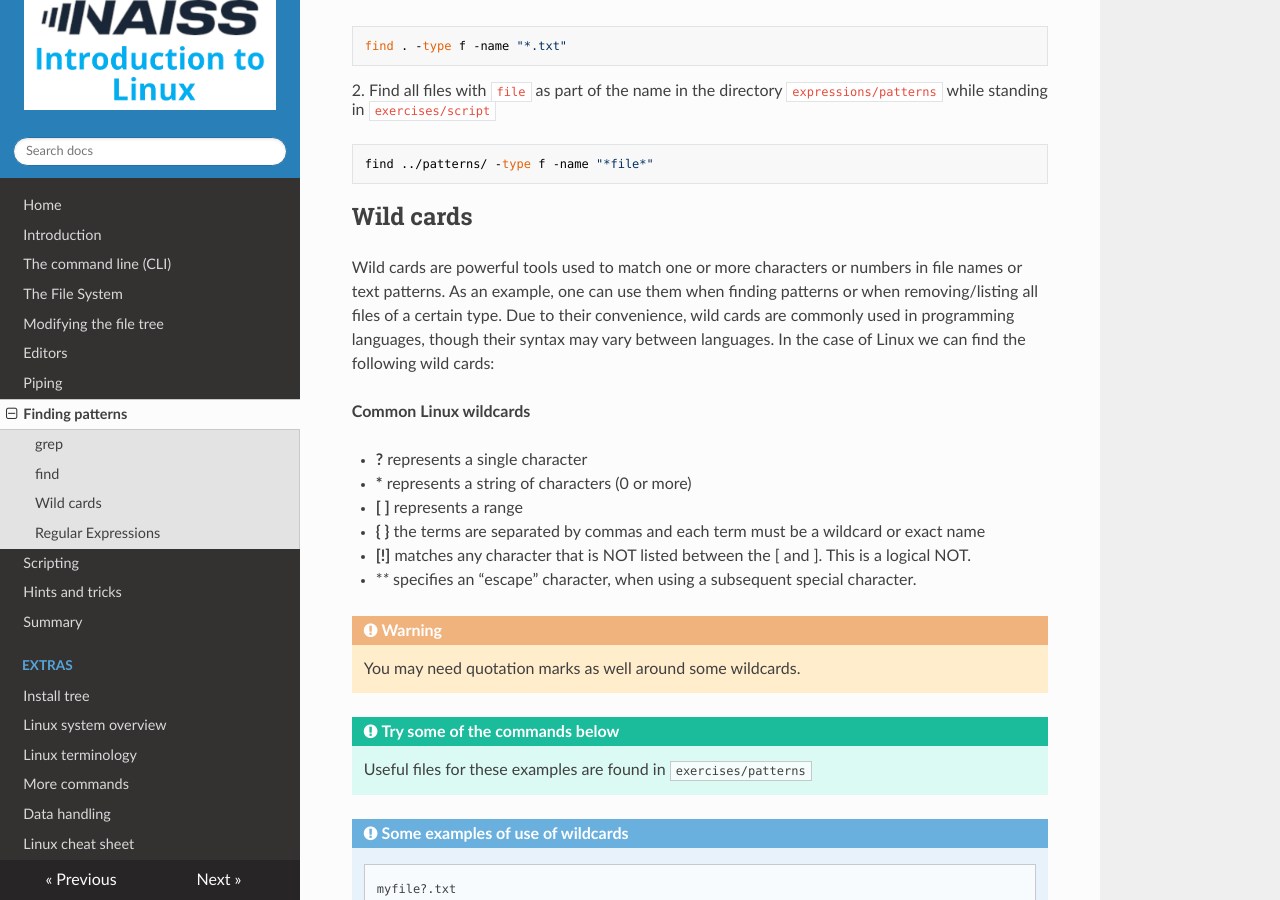
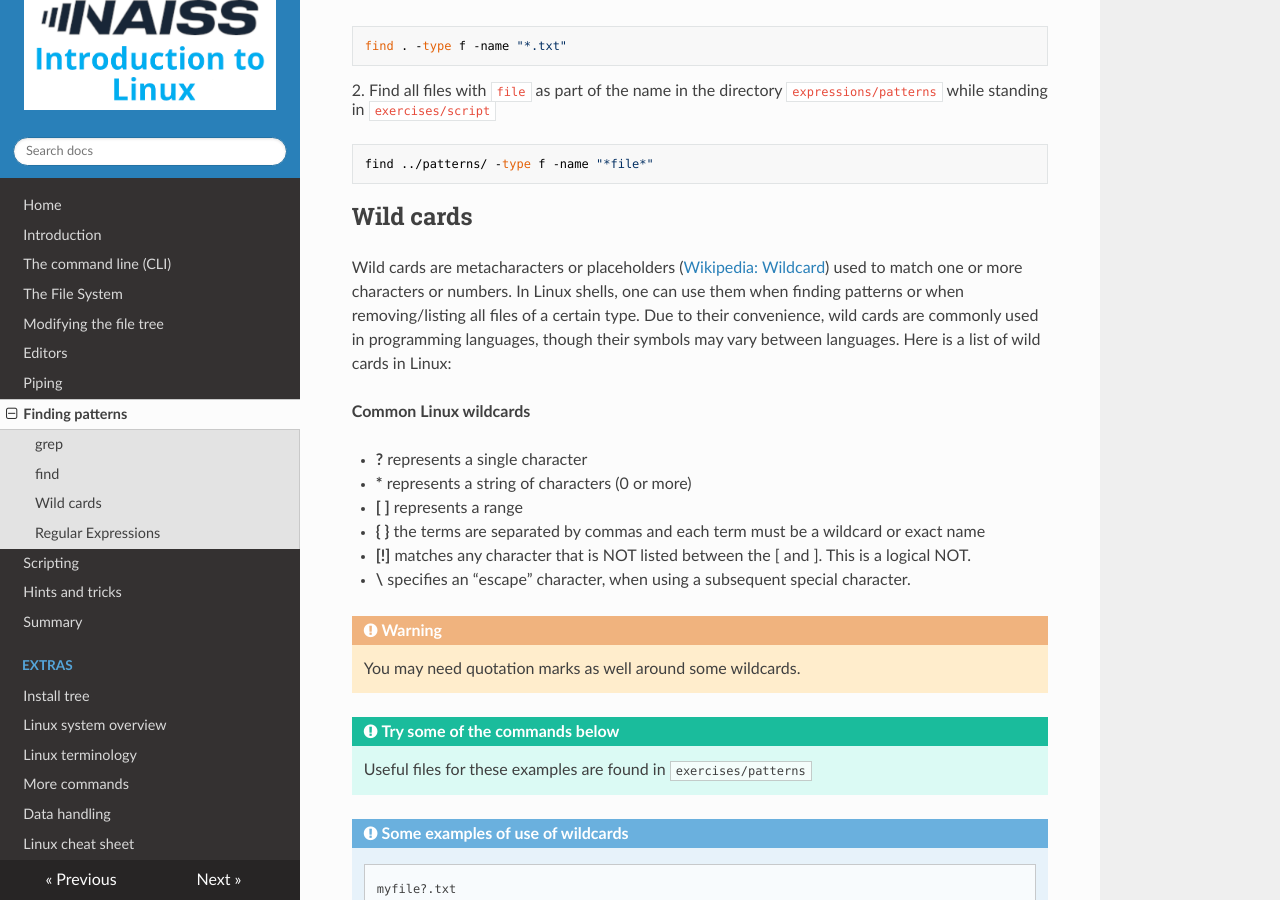
Before and after one commit to hpc2n/intro-linux, an MkDocs documentation site: the page built from docs/patterns.md, in a window 1280 px wide and 900 px high, scrolled down 3290 px. Built offline with MkDocs 1.6.1, drawn with Linux system fonts in a browser that asks for light colours; nearby versions of some CDN libraries.

Commit message:
Patterns: wild cards

```diff
--- a/docs/patterns.md
+++ b/docs/patterns.md
@@ -137,9 +137,10 @@ find ../patterns/ -type f -name "*file*"
 
 ## Wild cards
 
-Wild cards are powerful tools used to match one or more characters or numbers in file names or text patterns. As an example, one can use them
-when finding patterns or when removing/listing all files of a certain type. Due to their convenience, wild cards are commonly used in programming
-languages, though their syntax may vary between languages. In the case of Linux we can find the following wild cards:
+Wild cards are metacharacters or placeholders (<a href="https://en.wikipedia.org/wiki/Wildcard_character">Wikipedia: Wildcard</a>) used to match
+one or more characters or numbers. In Linux shells, one can use them when finding patterns or when removing/listing all files of a certain type.
+Due to their convenience, wild cards are commonly used in programming languages, though their symbols may vary between languages. Here is a list
+of wild cards in Linux:
 
 
 **Common Linux wildcards**
@@ -149,7 +150,7 @@ languages, though their syntax may vary between languages. In the case of Linux
 - **[ ]** represents a range
 - **{ }** the terms are separated by commas and each term must be a wildcard or exact name
 - **[!]**  matches any character that is NOT listed between the [ and ]. This is a logical NOT.
-- **\** specifies an "escape" character, when using a subsequent special character.
+- **\\** specifies an "escape" character, when using a subsequent special character.
 
 !!! Warning
 
```
